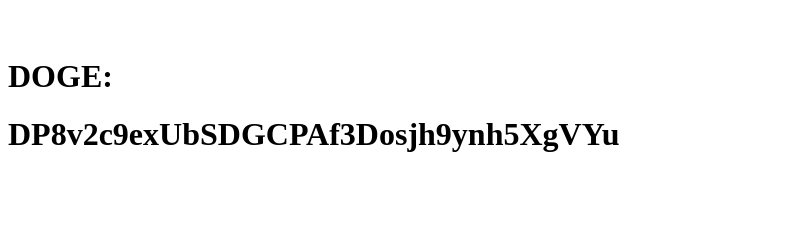
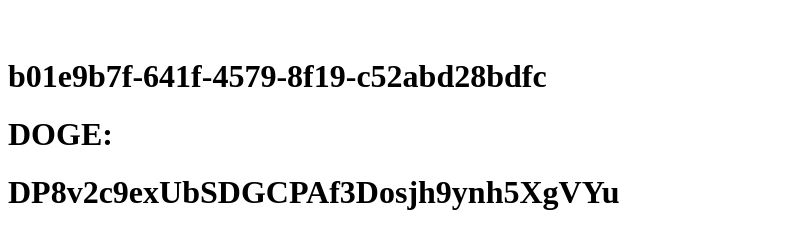
Before and after one commit to GiovannyAndres/direction, a plain HTML site: page index.html in a window 1280 px wide. Shown: the part 732-965 px from the top of the page, without its empty margins (0-788 px from the left). Before the commit the page ends 906 px from the top, so only its background shows below. Drawn offline with Linux system fonts and the light colour scheme.

Commit message:
Update index.html

```diff
--- a/index.html
+++ b/index.html
@@ -11,6 +11,7 @@
 <br>
 <h1>DASH: </h1><h1>XiMKmexnuBDQ3VZPPviPULMbe7njVsXiR9</h1>
 <br>
+  <h1> b01e9b7f-641f-4579-8f19-c52abd28bdfc </h1>
 <h1>DOGE: </h1><h1>DP8v2c9exUbSDGCPAf3Dosjh9ynh5XgVYu</h1>
 </body>
 </html>
```
